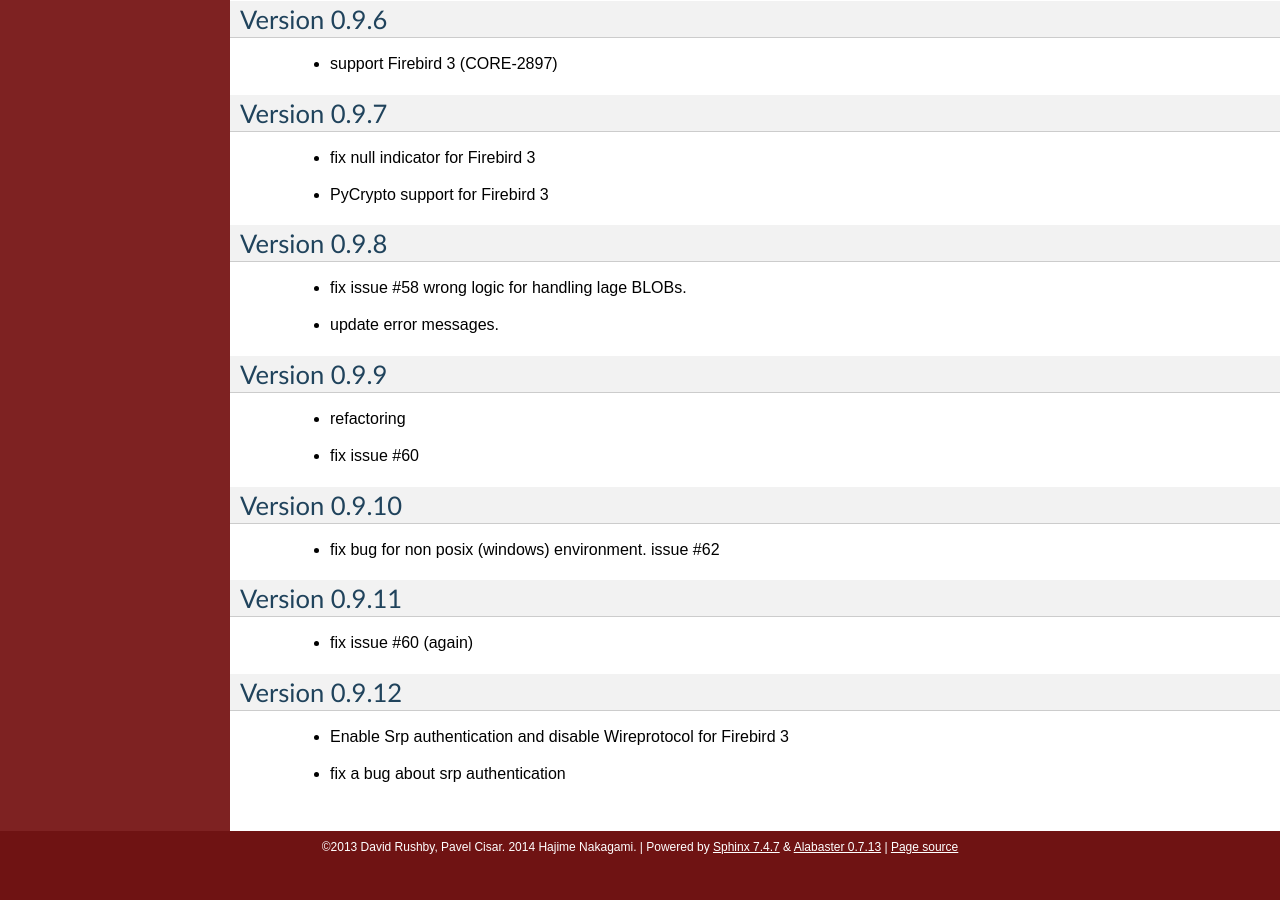
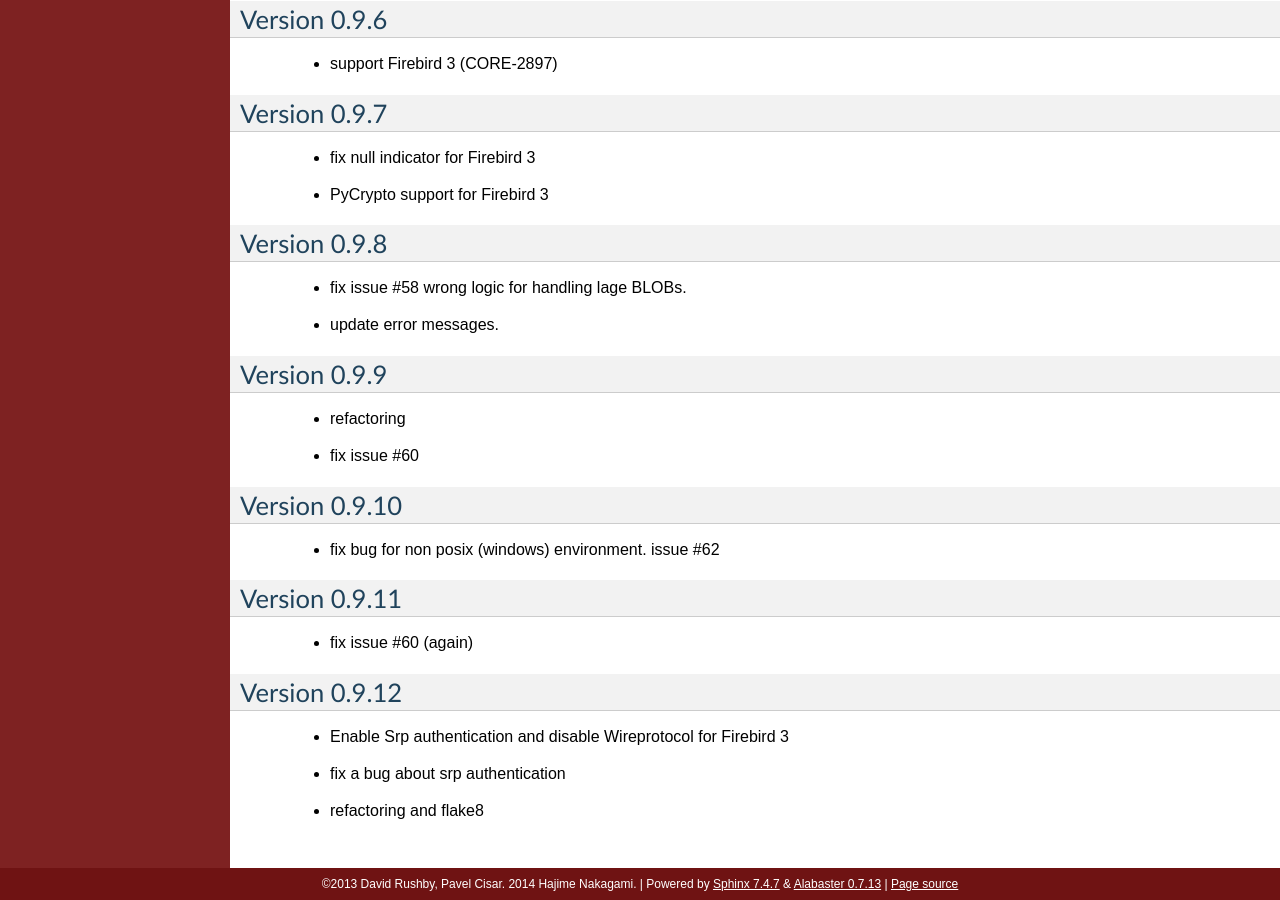
Before and after one commit to nakagami/pyfirebirdsql, a Sphinx documentation site: the page built from sphinx/changelog.txt, in a window 1280 px wide and 900 px high, scrolled down 3008 px. Built offline with Sphinx 7.4.7, drawn with Linux system fonts in a browser that asks for light colours; before the commit the page ends 3871 px from its top, so only the background shows below that.

Commit message:
add changelog

```diff
--- a/sphinx/changelog.txt
+++ b/sphinx/changelog.txt
@@ -169,3 +169,4 @@ Version 0.9.12
 
    - Enable Srp authentication and disable Wireprotocol for Firebird 3
    - fix a bug about srp authentication
+   - refactoring and flake8
```
